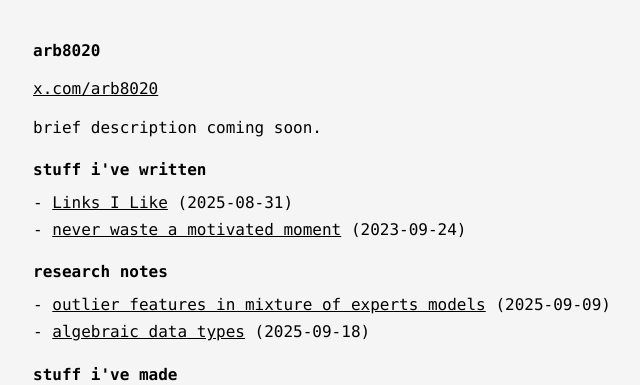
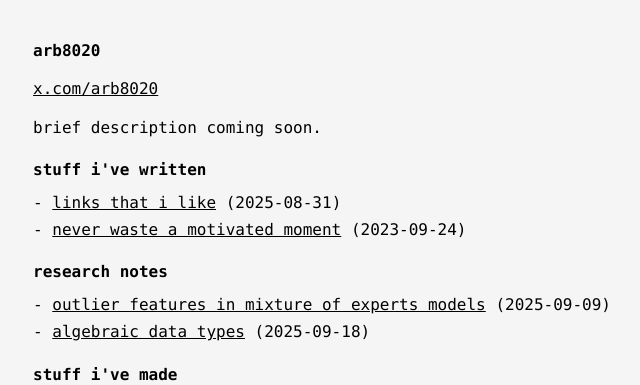
Before and after one commit to arb8020/arb8020.github.io, a Jekyll site: the page built from index.html, in a window 1280 px wide. Shown: the top 385 px of the page, without its empty margins (307-947 px from the left). Built offline with Jekyll 4.4.1, drawn with Linux system fonts in a browser that asks for light colours.

Commit message:
Fix capitalization for 'links that i like' on homepage
🤖 Generated with [Claude Code](https://claude.ai/code)

Co-Authored-By: Claude <noreply@anthropic.com>

```diff
--- a/index.html
+++ b/index.html
@@ -49,7 +49,11 @@
     <h2>stuff i've written</h2>
     <ul>
         {% for post in site.posts %}
+        {% if post.slug == 'links-i-like' %}
+        <li><a href="{{ post.url | relative_url }}">links that i like</a> ({{ post.date | date: "%Y-%m-%d" }})</li>
+        {% else %}
         <li><a href="{{ post.url | relative_url }}">{{ post.title }}</a> ({{ post.date | date: "%Y-%m-%d" }})</li>
+        {% endif %}
         {% endfor %}
     </ul>
 
```
